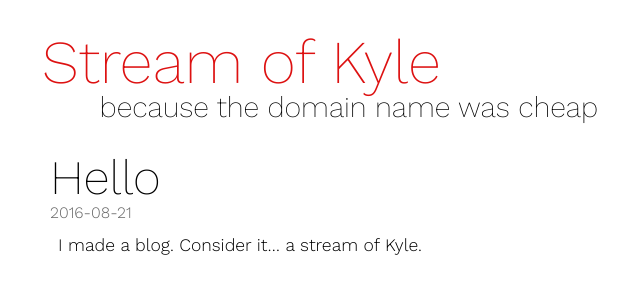
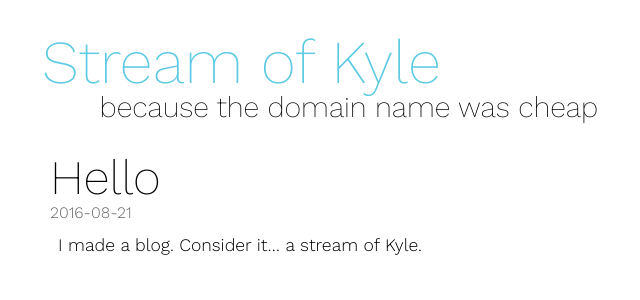
Before and after one commit to kyle-emmerich/kyle-emmerich.github.io, a Jekyll site: the page built from index.html, in a window 1280 px wide. Shown: the top 300 px of the page, without its empty margins (134-774 px from the left). Built offline with Jekyll 4.4.1, drawn with Linux system fonts in a browser that asks for light colours; the list of posts is cut into pages by our own code.

```diff
--- a/assets/theme.css
+++ b/assets/theme.css
@@ -81,7 +81,7 @@ h1, h2, h3, h4, h5, h6 {
 }
 :root {
 	--site-width: 60rem;
-	--color-accent: #d11;
+	--color-accent: #5DCAE3;
 	--color-subtle: #bbb;
 }
 [data-component="post-list"] > article:first-of-type {
@@ -128,7 +128,7 @@ h1, h2, h3, h4, h5, h6 {
 	padding-left: 1rem;
 }
 [data-component="site-header"] > h1 {
-	color: #d11;
+	color: #5DCAE3;
 	color: var(--color-accent);
 	font-size: 3.8rem;
 	font-weight: 200;
@@ -424,7 +424,7 @@ h1, h2, h3, h4, h5, h6 {
 	font-family: monospace;
 }
 [data-component="wysiwyg"] a {
-	color: #d11;
+	color: #5DCAE3;
 	color: var(--color-accent);
 }
 
```
